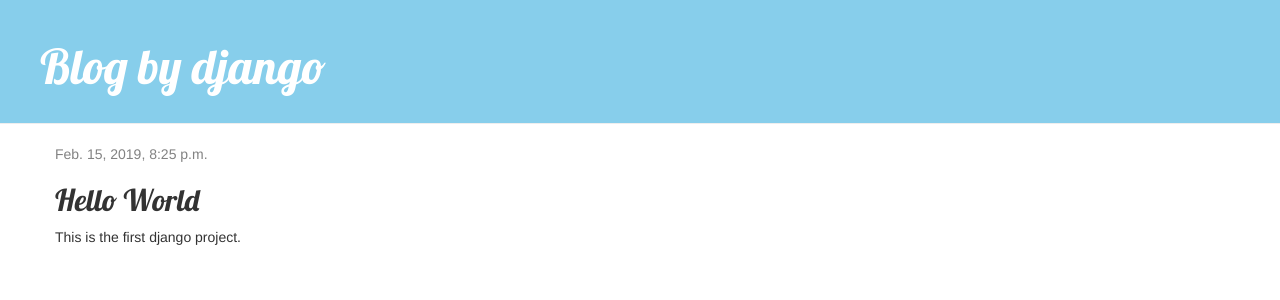
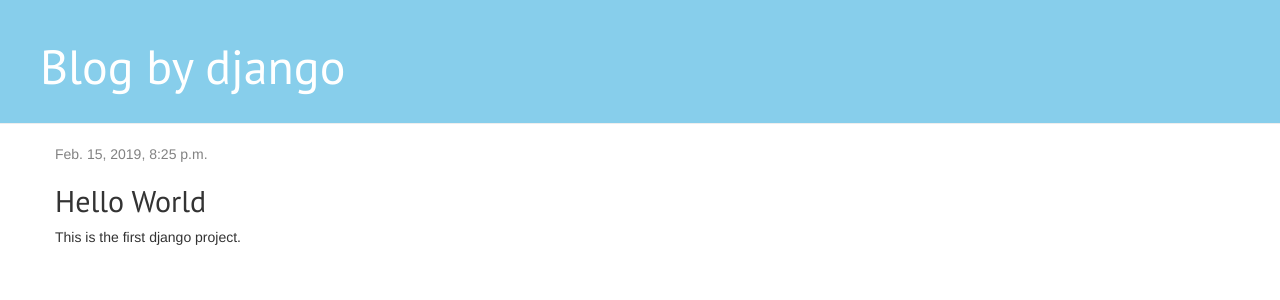
Before and after one commit to ycv005/Blog, a Django app: page /post/1/ in a window 1280 px wide. Shown: the top 300 px of the page. Run offline with Django 3.2, Linux system fonts and the light colour scheme; data comes from the database, SQL or seed files in the repository; some libraries are stand-ins or nearby versions.

Commit message:
change font

```diff
--- a/blog/static/css/blog.css
+++ b/blog/static/css/blog.css
@@ -15,7 +15,7 @@
 }
 
 h1, h2, h3, h4 {
-    font-family: 'Lobster', cursive;
+    font-family: 'PT Sans', sans-serif;
 }
 
 .date {
--- a/blog/templates/blog/base.html
+++ b/blog/templates/blog/base.html
@@ -4,7 +4,7 @@
         <title>Blog by django</title>
         <link rel="stylesheet" href="//maxcdn.bootstrapcdn.com/bootstrap/3.2.0/css/bootstrap.min.css">
         <link rel="stylesheet" href="//maxcdn.bootstrapcdn.com/bootstrap/3.2.0/css/bootstrap-theme.min.css">
-        <link href='//fonts.googleapis.com/css?family=Lobster&subset=latin,latin-ext' rel='stylesheet' type='text/css'>
+        <link href="https://fonts.googleapis.com/css?family=PT+Sans" rel="stylesheet">
         <link rel="stylesheet" href="{% static 'css/blog.css' %}">
     </head>
     <body>
```
